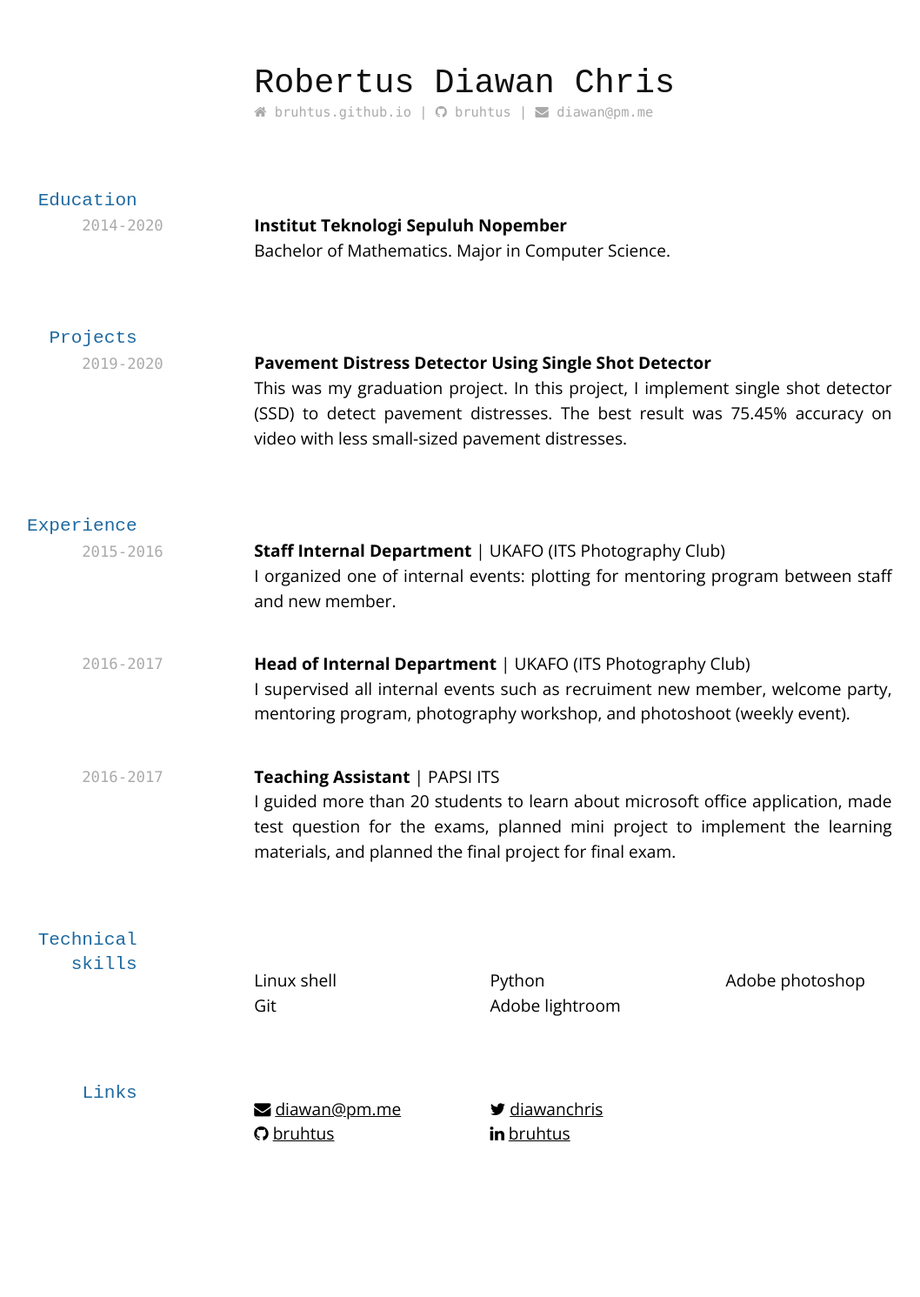
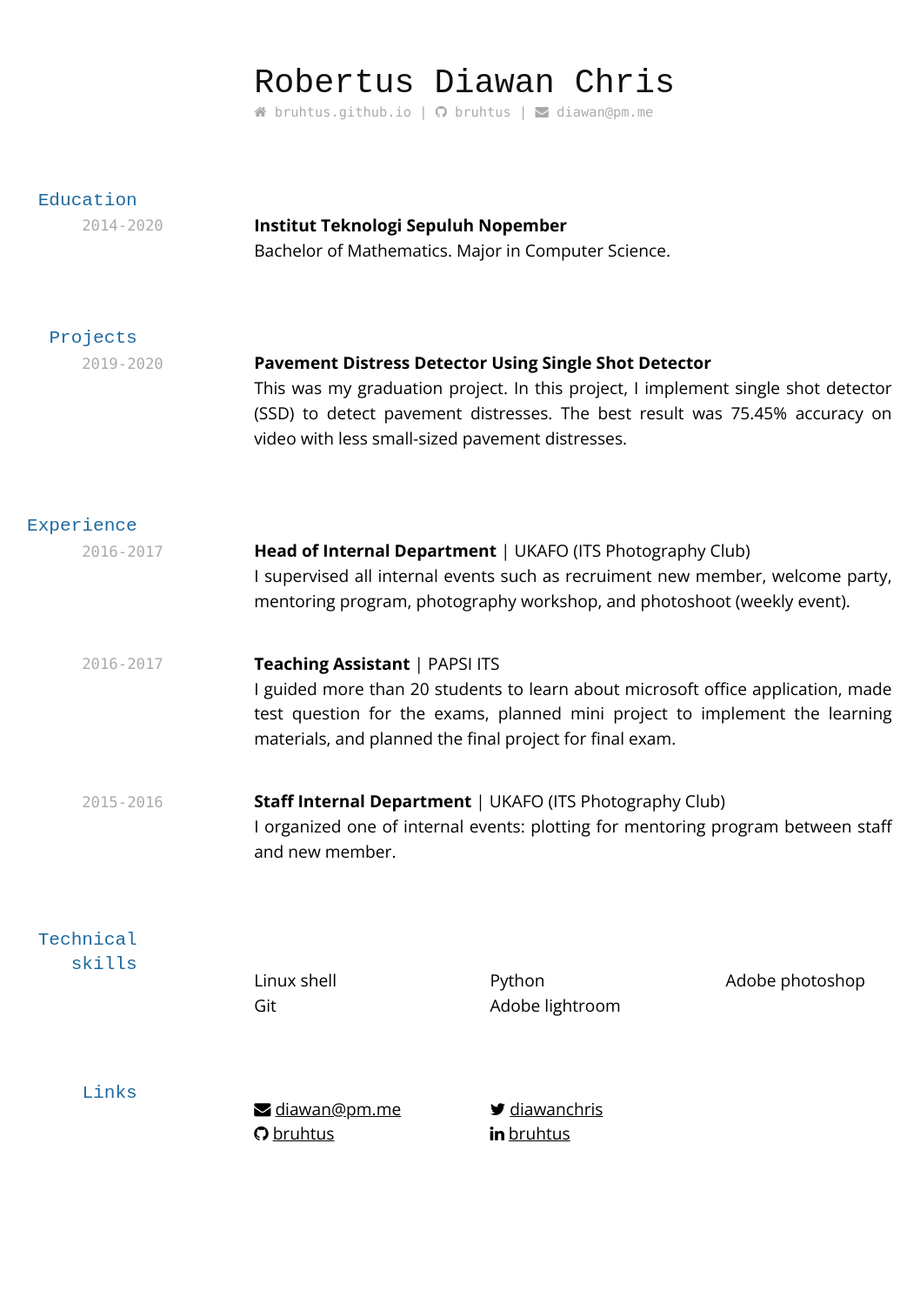
Before and after one commit to TimoTSchmidt/test3, a Jekyll site: the page built from index.md, in a window 1280 px wide. Shown: the whole page at 87% size, without its empty margins (71-1129 px from the left). Built offline with Jekyll 4.4.1, drawn with Linux system fonts in a browser that asks for light colours; nearby versions of some CDN libraries; part of the change alters nothing that is shown.

Commit message:
Edit position in experience

```diff
--- a/index.md
+++ b/index.md
@@ -27,11 +27,6 @@ The best result was 75.45% accuracy on video with less small-sized pavement dist
 
 ## Experience
 
-`2015-2016` <br>
-__Staff Internal Department__ | UKAFO (ITS Photography Club) <br>
-I organized one of internal events: plotting for mentoring program
-between staff and new member.
-
 `2016-2017` <br>
 __Head of Internal Department__ | UKAFO (ITS Photography Club) <br>
 I supervised all internal events such as recruiment new member, welcome party, mentoring program, photography workshop, and photoshoot (weekly event).
@@ -39,6 +34,11 @@ I supervised all internal events such as recruiment new member, welcome party, m
 `2016-2017` <br>
 __Teaching Assistant__ | PAPSI ITS <br>
 I guided more than 20 students to learn about microsoft office application, made test question for the exams, planned mini project to implement the learning materials, and planned the final project for final exam.
+
+`2015-2016` <br>
+__Staff Internal Department__ | UKAFO (ITS Photography Club) <br>
+I organized one of internal events: plotting for mentoring program
+between staff and new member.
 
 ## Technical skills
 
```
